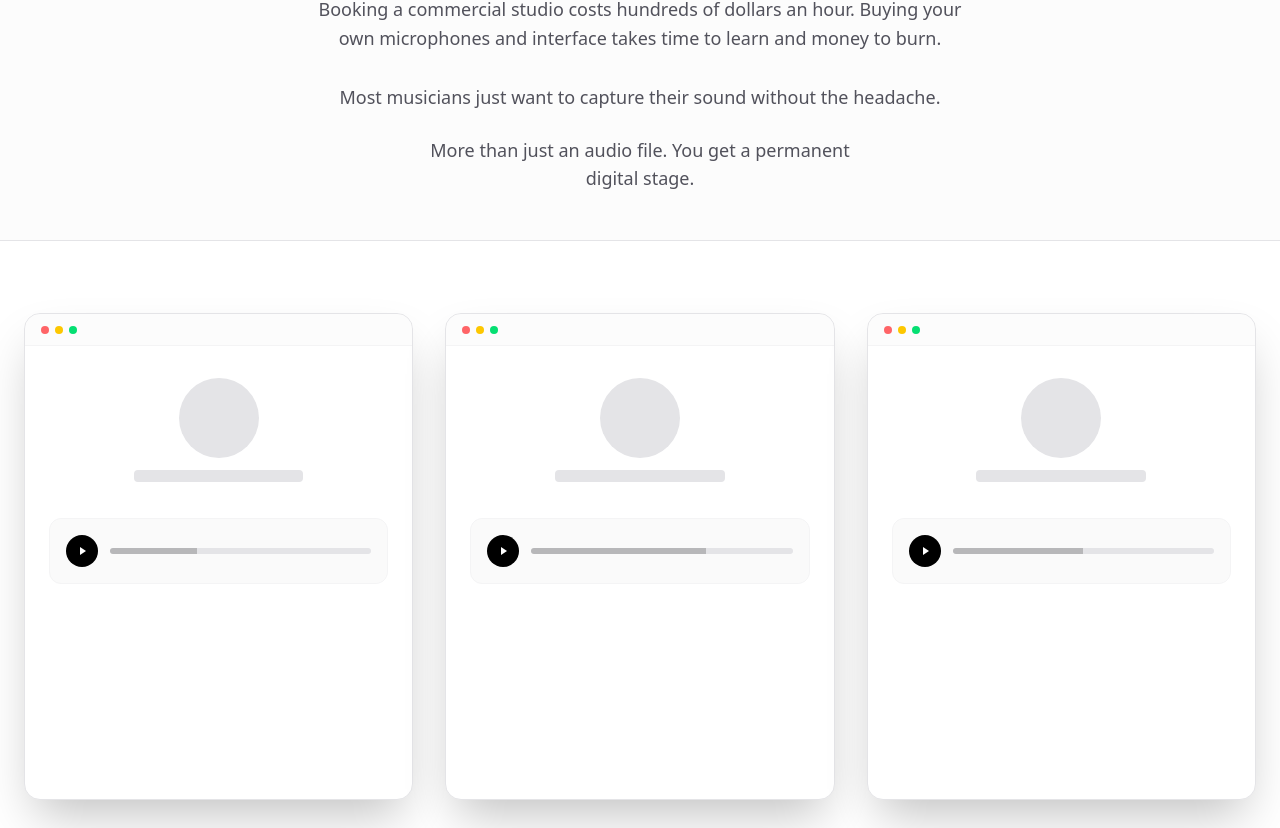
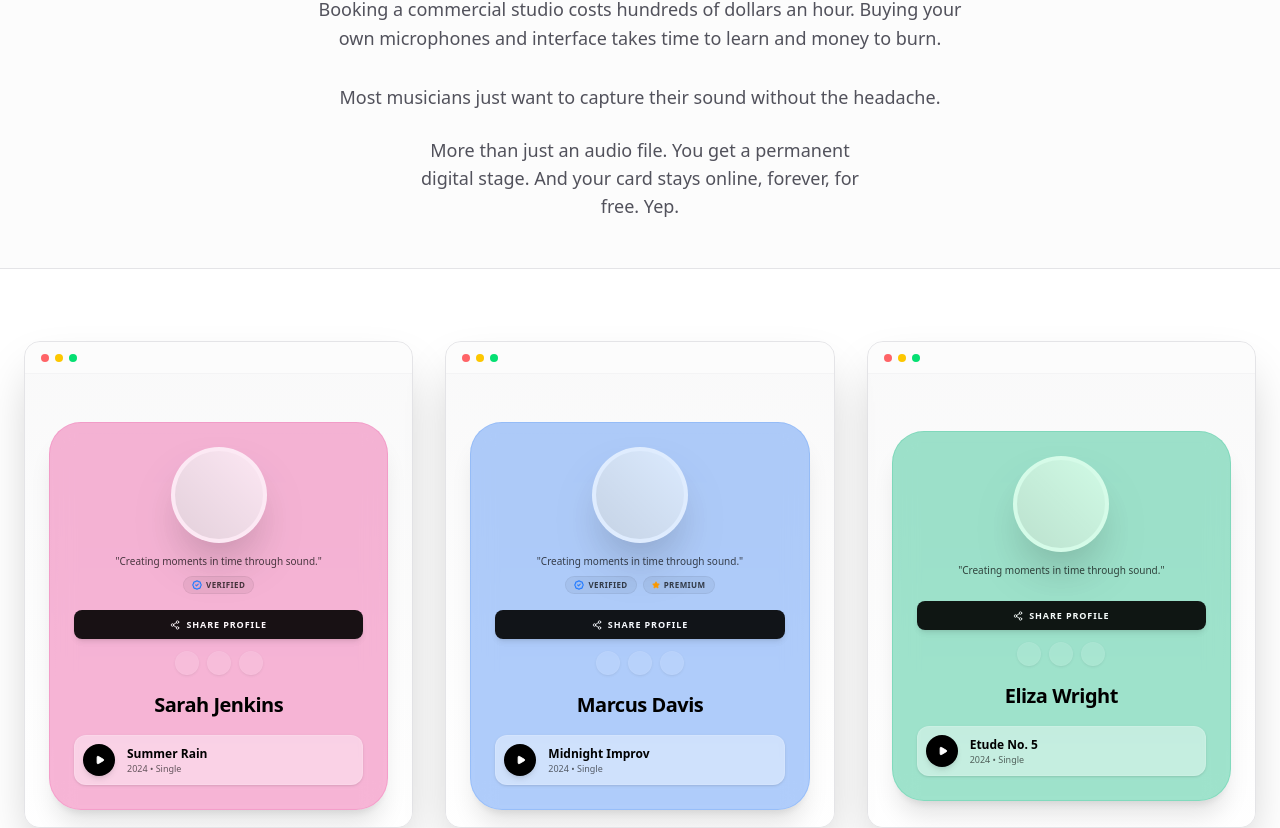
Before and after one commit to Isaacjwilkins/studiocard, a Next.js app: page / in a window 1280 px wide. Shown: the part 1195-2023 px from the top of the page. Built offline with nearby package versions, Linux system fonts and the light colour scheme.

Commit message:
final stuff tn

```diff
--- a/src/app/page.tsx
+++ b/src/app/page.tsx
@@ -3,7 +3,46 @@
 import { useEffect, useRef, useState } from "react";
 import Link from "next/link";
 import Image from "next/image";
-import { ArrowRight, ArrowDown } from 'lucide-react';
+import { ArrowRight, ArrowDown, Play, Pause, BadgeCheck, Star, Share2, Instagram, Youtube, Globe } from 'lucide-react';
+
+// --- MOCK DATA FOR HOMEPAGE CARDS ---
+const MOCK_ARTISTS = [
+  {
+    name: "Sarah Jenkins",
+    handle: "sarah-j",
+    color: "#ec4899", // Pink
+    track: "Summer Rain",
+    verified: true,
+    premium: false,
+    imageColor: "bg-pink-100",
+  },
+  {
+    name: "Marcus Davis",
+    handle: "marcus-jazz",
+    color: "#3b82f6", // Blue
+    track: "Midnight Improv",
+    verified: true,
+    premium: true,
+    imageColor: "bg-blue-100",
+  },
+  {
+    name: "Eliza Wright",
+    handle: "eliza-w",
+    color: "#10b981", // Emerald
+    track: "Etude No. 5",
+    verified: false,
+    premium: false,
+    imageColor: "bg-emerald-100",
+  }
+];
+
+// Helper for glass effect
+const hexToRgba = (hex: string, alpha: number) => {
+  const r = parseInt(hex.slice(1, 3), 16);
+  const g = parseInt(hex.slice(3, 5), 16);
+  const b = parseInt(hex.slice(5, 7), 16);
+  return `rgba(${r}, ${g}, ${b}, ${alpha})`;
+};
 
 export default function Home() {
   // --- YouTube Logic (Preserved) ---
@@ -63,7 +102,7 @@ export default function Home() {
             Wilkins Studio
           </h1>
           <p className="text-xl md:text-2xl text-zinc-700 dark:text-zinc-300 font-light max-w-2xl mx-auto leading-relaxed">
-            Walk in, walk out. Total production to your own personal brand.
+            Walk in, walk out. Total production, to your own personal brand.
           </p>
         </div>
 
@@ -113,7 +152,7 @@ export default function Home() {
               Most musicians just want to capture their sound without the headache.
             </p>
             <p className="text-lg text-zinc-600 dark:text-zinc-400 max-w-md mx-auto">
-              More than just an audio file. You get a permanent digital stage.
+              More than just an audio file. You get a permanent digital stage. And your card stays online, forever, for free. Yep.
             </p>
           </div>
 
@@ -125,80 +164,121 @@ export default function Home() {
       <section className="w-full max-w-7xl px-6 mb-18 flex flex-col items-center">
 
 
-        {/* Grid Container */}
-        <div className="grid grid-cols-1 md:grid-cols-3 gap-8 w-full">
+        {/* GRID CONTAINER - 3 MOCK CARDS */}
+        {/* Added pb-24 to container to prevent bottom cut-off on mobile */}
+        <div className="flex flex-col md:grid md:grid-cols-3 md:gap-8 w-full items-center px-4 md:px-0 pb-24 md:pb-0">
 
-          {/* Card 1 */}
-          <div className="relative w-full aspect-[4/5] rounded-2xl border border-zinc-200 dark:border-white/10 bg-white dark:bg-black shadow-2xl overflow-hidden hover:-translate-y-2 transition-transform duration-700 group">
-            <div className="h-8 border-b border-zinc-100 dark:border-zinc-800 flex items-center px-4 bg-zinc-50/50 dark:bg-zinc-900/50">
+          {MOCK_ARTISTS.map((artist, i) => (
+            <div
+              key={i}
+              className={`
+                  relative w-full aspect-[4/5] rounded-2xl border border-zinc-200 dark:border-white/10 bg-white dark:bg-black shadow-2xl overflow-hidden
+                  transition-all duration-500 ease-out
+
+                  /* INTERACTION: Tap/Hover brings to front & lifts */
+                  hover:-translate-y-6 hover:z-50 hover:shadow-3xl hover:scale-[1.02]
+
+                  /* MOBILE "CENTERED STACK" LOGIC */
+                  /* Card 1: Base (Back of stack) */
+                  ${i === 0 ? 'z-10' : ''}
+
+                  /* Card 2: Pull up 85% to cover Card 1, sit on top (z-20) */
+                  ${i === 1 ? '-mt-[85%] md:mt-0 z-20' : ''}
+
+                  /* Card 3: Pull up 85% to cover Card 2, sit on top (z-30) */
+                  ${i === 2 ? '-mt-[85%] md:mt-0 z-30' : ''}
+
+                  /* DESKTOP RESET */
+                  md:translate-y-0 md:z-0
+                  ${i === 1 ? 'md:-translate-y-12 md:z-10' : ''}
+                `}
+            >
+              {/* 1. Browser Header */}
+              <div className="h-8 border-b border-zinc-100 dark:border-zinc-800 flex items-center px-4 bg-zinc-50/50 dark:bg-zinc-900/50 z-20 relative">
                 <div className="flex gap-1.5">
                   <div className="w-2 h-2 rounded-full bg-red-400" />
                   <div className="w-2 h-2 rounded-full bg-yellow-400" />
                   <div className="w-2 h-2 rounded-full bg-green-400" />
                 </div>
-            </div>
-            <div className="p-6 flex flex-col items-center pt-8 space-y-3">
-              <div className="w-20 h-20 rounded-full bg-zinc-200 dark:bg-zinc-800 animate-pulse" />
-              <div className="h-3 w-1/2 bg-zinc-200 dark:bg-zinc-800 rounded animate-pulse" />
-              <div className="w-full mt-6 p-4 rounded-xl bg-zinc-50 dark:bg-zinc-900 border border-zinc-100 dark:border-zinc-800 flex items-center gap-3">
-                <div className="w-8 h-8 rounded-full bg-foreground flex items-center justify-center text-background">
-                  <div className="w-0 h-0 border-l-[6px] border-l-current border-y-[4px] border-y-transparent ml-0.5" />
-                </div>
-                <div className="flex-1 h-1.5 bg-zinc-200 dark:bg-zinc-800 rounded-full overflow-hidden">
-                  <div className="h-full w-1/3 bg-foreground/20" />
-                </div>
-              </div>
+                <div className="ml-3 text-[8px] text-zinc-400 font-mono opacity-0 group-hover:opacity-100 transition-opacity">
+                  wilkinstudio.com/{artist.handle}
                 </div>
               </div>
 
-          {/* Card 2 */}
-          <div className="hidden md:block relative w-full aspect-[4/5] rounded-2xl border border-zinc-200 dark:border-white/10 bg-white dark:bg-black shadow-2xl overflow-hidden hover:-translate-y-2 transition-transform duration-700 group delay-75">
-            <div className="h-8 border-b border-zinc-100 dark:border-zinc-800 flex items-center px-4 bg-zinc-50/50 dark:bg-zinc-900/50">
-              <div className="flex gap-1.5">
-                <div className="w-2 h-2 rounded-full bg-red-400" />
-                <div className="w-2 h-2 rounded-full bg-yellow-400" />
-                <div className="w-2 h-2 rounded-full bg-green-400" />
-              </div>
-            </div>
-            <div className="p-6 flex flex-col items-center pt-8 space-y-3">
-              <div className="w-20 h-20 rounded-full bg-zinc-200 dark:bg-zinc-800 animate-pulse" />
-              <div className="h-3 w-1/2 bg-zinc-200 dark:bg-zinc-800 rounded animate-pulse" />
-              <div className="w-full mt-6 p-4 rounded-xl bg-zinc-50 dark:bg-zinc-900 border border-zinc-100 dark:border-zinc-800 flex items-center gap-3">
-                <div className="w-8 h-8 rounded-full bg-foreground flex items-center justify-center text-background">
-                  <div className="w-0 h-0 border-l-[6px] border-l-current border-y-[4px] border-y-transparent ml-0.5" />
-                </div>
-                <div className="flex-1 h-1.5 bg-zinc-200 dark:bg-zinc-800 rounded-full overflow-hidden">
-                  <div className="h-full w-2/3 bg-foreground/20" />
-                </div>
-              </div>
-            </div>
+              {/* 2. Browser Body */}
+              <div className="relative w-full h-full p-4 md:p-6 flex items-center justify-center">
+
+                {/* Page Background */}
+                <div className="absolute inset-0 bg-gradient-to-b from-zinc-100/50 to-white dark:from-zinc-900/50 dark:to-black z-0" />
+
+                {/* 3. The Mini Artist Card */}
+                <div
+                  className="relative z-10 w-full backdrop-blur-md rounded-[2rem] p-6 shadow-xl flex flex-col items-center text-center border transition-all"
+                  style={{
+                    backgroundColor: hexToRgba(artist.color, 0.4),
+                    borderColor: hexToRgba(artist.color, 0.2)
+                  }}
+                >
+                  {/* Photo */}
+                  <div className={`w-24 h-24 rounded-full ${artist.imageColor} mb-3 relative overflow-hidden shadow-2xl border-4 border-white/10`}>
+                    <div className="absolute inset-0 bg-gradient-to-tr from-black/10 to-transparent" />
                   </div>
 
-          {/* Card 3 */}
-          <div className="hidden md:block relative w-full aspect-[4/5] rounded-2xl border border-zinc-200 dark:border-white/10 bg-white dark:bg-black shadow-2xl overflow-hidden hover:-translate-y-2 transition-transform duration-700 group delay-150">
-            <div className="h-8 border-b border-zinc-100 dark:border-zinc-800 flex items-center px-4 bg-zinc-50/50 dark:bg-zinc-900/50">
-              <div className="flex gap-1.5">
-                <div className="w-2 h-2 rounded-full bg-red-400" />
-                <div className="w-2 h-2 rounded-full bg-yellow-400" />
-                <div className="w-2 h-2 rounded-full bg-green-400" />
+                  {/* Caption */}
+                  <div className="text-[10px] font-medium text-foreground/70 mb-2 leading-tight px-2">
+                    "Creating moments in time through sound."
                   </div>
+
+                  {/* Badges */}
+                  <div className="flex items-center justify-center gap-1.5 mb-4">
+                    {artist.verified && (
+                      <div className="flex items-center gap-1 px-2 py-0.5 rounded-full bg-black/5 dark:bg-white/10 border border-black/5 dark:border-white/5">
+                        <BadgeCheck className="text-blue-500" size={10} strokeWidth={3} />
+                        <span className="text-[8px] font-bold uppercase tracking-wider text-foreground/70">Verified</span>
                       </div>
-            <div className="p-6 flex flex-col items-center pt-8 space-y-3">
-              <div className="w-20 h-20 rounded-full bg-zinc-200 dark:bg-zinc-800 animate-pulse" />
-              <div className="h-3 w-1/2 bg-zinc-200 dark:bg-zinc-800 rounded animate-pulse" />
-              <div className="w-full mt-6 p-4 rounded-xl bg-zinc-50 dark:bg-zinc-900 border border-zinc-100 dark:border-zinc-800 flex items-center gap-3">
-                <div className="w-8 h-8 rounded-full bg-foreground flex items-center justify-center text-background">
-                  <div className="w-0 h-0 border-l-[6px] border-l-current border-y-[4px] border-y-transparent ml-0.5" />
+                    )}
+                    {artist.premium && (
+                      <div className="flex items-center gap-1 px-2 py-0.5 rounded-full bg-black/5 dark:bg-white/10 border border-black/5 dark:border-white/5">
+                        <Star className="text-amber-500 fill-amber-500" size={8} />
+                        <span className="text-[8px] font-bold uppercase tracking-wider text-foreground/70">Premium</span>
                       </div>
-                <div className="flex-1 h-1.5 bg-zinc-200 dark:bg-zinc-800 rounded-full overflow-hidden">
-                  <div className="h-full w-1/2 bg-foreground/20" />
+                    )}
                   </div>
+
+                  {/* Share Button (Visual) */}
+                  <div className="w-full py-2 mb-3 rounded-lg bg-foreground text-background text-[9px] font-bold uppercase tracking-widest flex items-center justify-center gap-1.5 shadow-md opacity-90">
+                    <Share2 size={10} /> Share Profile
                   </div>
+
+                  {/* Social Icons Row */}
+                  <div className="flex gap-2 mb-4 opacity-60">
+                    <div className="w-6 h-6 rounded-full bg-white/20 flex items-center justify-center border border-white/5 shadow-sm" />
+                    <div className="w-6 h-6 rounded-full bg-white/20 flex items-center justify-center border border-white/5 shadow-sm" />
+                    <div className="w-6 h-6 rounded-full bg-white/20 flex items-center justify-center border border-white/5 shadow-sm" />
+                  </div>
+
+                  {/* Name */}
+                  <div className="font-black text-xl text-foreground tracking-tight mb-4">{artist.name}</div>
+
+                  {/* Track Row */}
+                  <div className="w-full bg-white/40 dark:bg-black/20 rounded-xl p-2 flex items-center gap-3 border border-white/10 shadow-sm">
+                    <div className="w-8 h-8 rounded-full bg-foreground text-background flex items-center justify-center shadow-md">
+                      <Play size={10} fill="currentColor" className="ml-0.5" />
+                    </div>
+                    <div className="text-left flex-1 min-w-0">
+                      <div className="font-bold text-xs truncate text-foreground">{artist.track}</div>
+                      <div className="text-[9px] text-foreground/60 truncate">2024 • Single</div>
                     </div>
                   </div>
 
                 </div>
+              </div>
+            </div>
+          ))}
+
+        </div>
       </section>
+
 
       {/* 4. Pricing Module (Teaser) */}
       <section className="w-full bg-zinc-50/50 dark:bg-white/5 border-y border-zinc-200 dark:border-white/5 backdrop-blur-sm py-12 px-6">
```
Lines whose indentation alone changed are shown as unchanged.
